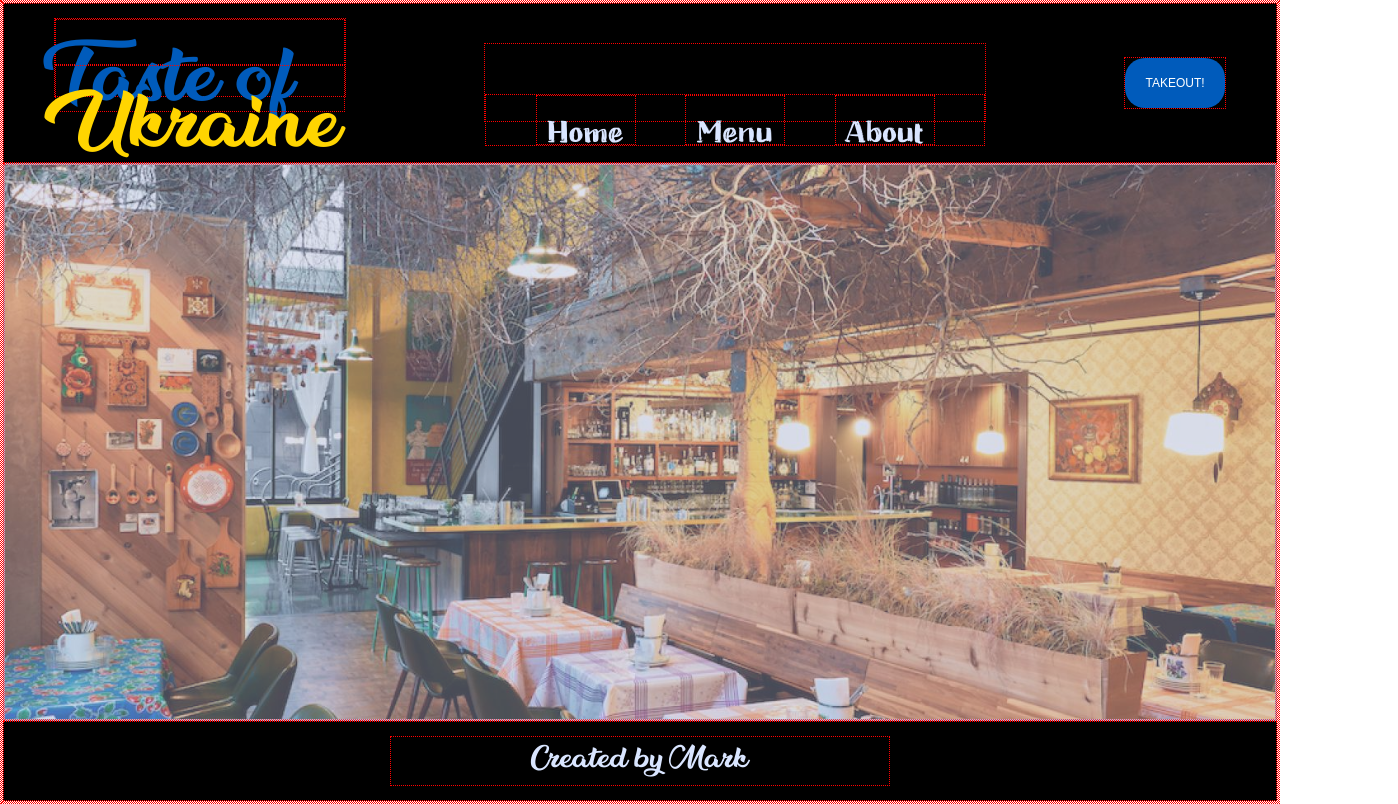
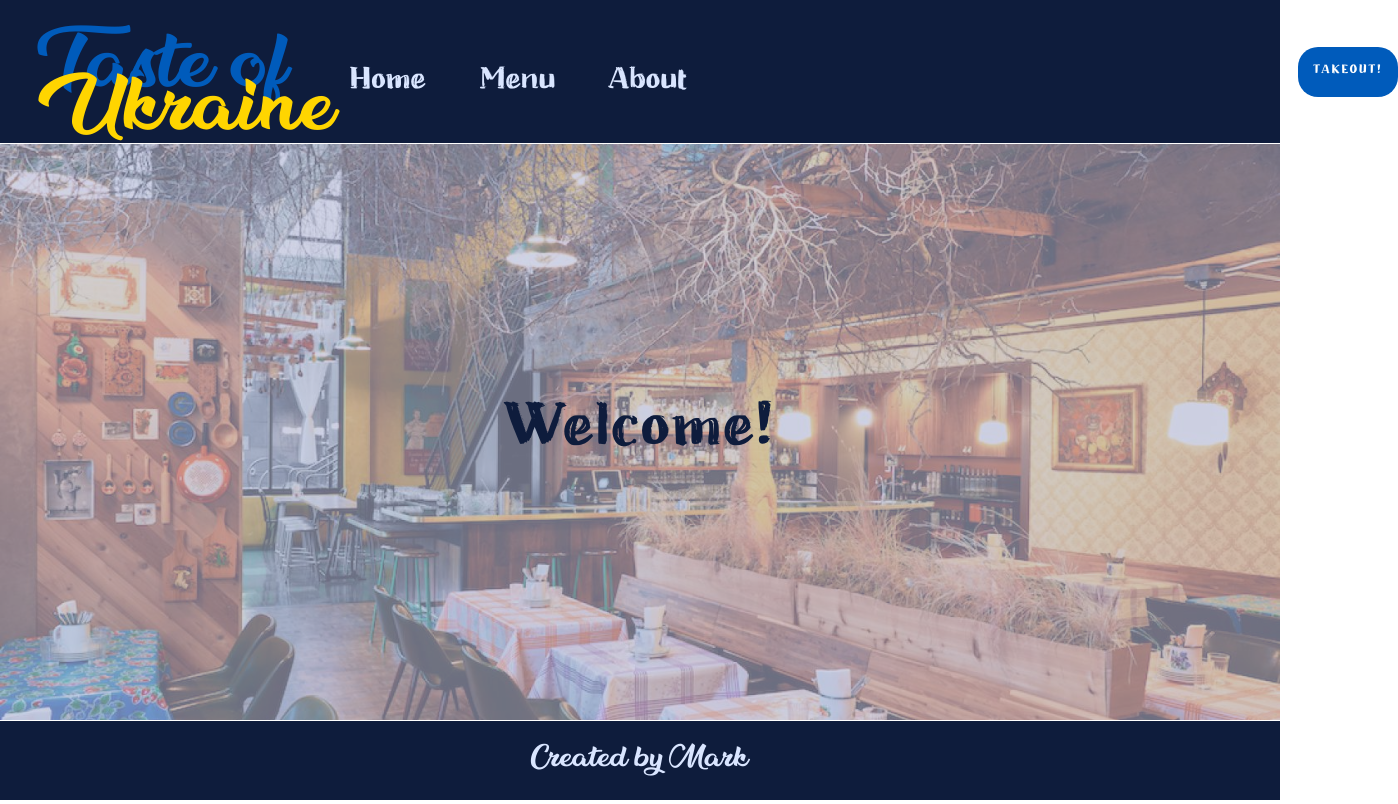
Before and after one commit to markymelnik/cafe-page, a website: page dist/index.html in a window 1280 px wide. Shown: the whole page, 1398 px wide, since content can reach past the window. Drawn offline with Linux system fonts and the light colour scheme.

Commit message:
Homepage styling changes

```diff
--- a/dist/index.html
+++ b/dist/index.html
@@ -32,8 +32,14 @@
     </div>
 
     <div class="main">
-      <img class="background-img" src="background.jpg" alt="Front page background image of borscht">
+        <img class="background-img" src="background.jpg" alt="Front page background image of borscht">
+      <div class="center-text-container">
+        <div class="center-text">Welcome!</div>
+      </div>
     </div>
+
+
+
     <div class="footer">
       <div class="footer-text">Created by Mark</div>
     </div>
--- a/dist/style.css
+++ b/dist/style.css
@@ -10,7 +10,6 @@
 
 * {
   box-sizing: border-box;
-  border: 1px dotted red;
   margin: 0;
   padding: 0;
 }
@@ -25,8 +24,9 @@
   display: flex;
   justify-content: space-between;
   align-items: center;
-  height: 20%;
-  background-color: black;
+  height: 18%;
+  background-color: rgb(14, 28, 60);
+  border-bottom: 1px solid white;
 }
 
 .header-left {
@@ -34,7 +34,7 @@
   flex-direction: column;
   height: 50%;
   margin-left: 50px;
-  margin-bottom: 50px;
+  line-height: 50px;
 }
 
 .name-container {
@@ -56,18 +56,22 @@
 .header-center {
   display: flex;
   flex-direction: column;
+  justify-content: center;
   align-items: center;
   height: 50%;
+  line-height: 70px;
 }
 
 .header-right {
-  margin-right: 50px;
+  margin-right: 75px;
 }
 
 .take-out-btn {
   color: white;
   background-color: rgb(0, 91, 187);
+  font-family: brisket;
   font-size: 12px;
+  letter-spacing: 2px;
   text-transform: uppercase;
   border: none;
   border-radius: 20px;
@@ -82,10 +86,9 @@
   font-family: Brisket;
   font-size: 30px;
   color: rgb(217, 229, 255);
-  margin-top: 50px;
-  line-height: 80px;
   height: 75px;
-  width: 500px;
+  margin-right: 600px;
+  gap: 30px;
 }
 
 .nav-home {
@@ -123,16 +126,32 @@
 }
 
 .main {
-  height: 70%;
-  background-color: rgba(9, 39, 136, 0.317);
+  font-family: Brisket;
+  display: flex;
+  justify-content: center;
+  align-items: center;
+  position: relative;
+  height: 72%;
+  background-color: rgba(17, 33, 123, 0.317);
   background-blend-mode: multiply;
+}
+
+.center-text-container {
+  position: absolute;
+  padding: 10px;
+}
+
+.center-text {
+  font-size: 60px;
+  letter-spacing: 2px;
+  color:rgb(14, 28, 60);
 }
 
 .background-img {
   width: 100%;
   height: 100%;
   object-fit: cover;
-  opacity: 60%;
+  opacity: 40%;
 }
 
 .footer {
@@ -144,7 +163,8 @@
   align-items: center;
   height: 10%;
   padding: 10px 0;
-  background-color: black;
+  background-color: rgb(14, 28, 60);
+  border-top: 1px solid white;
 }
 
 .footer-text {
```
